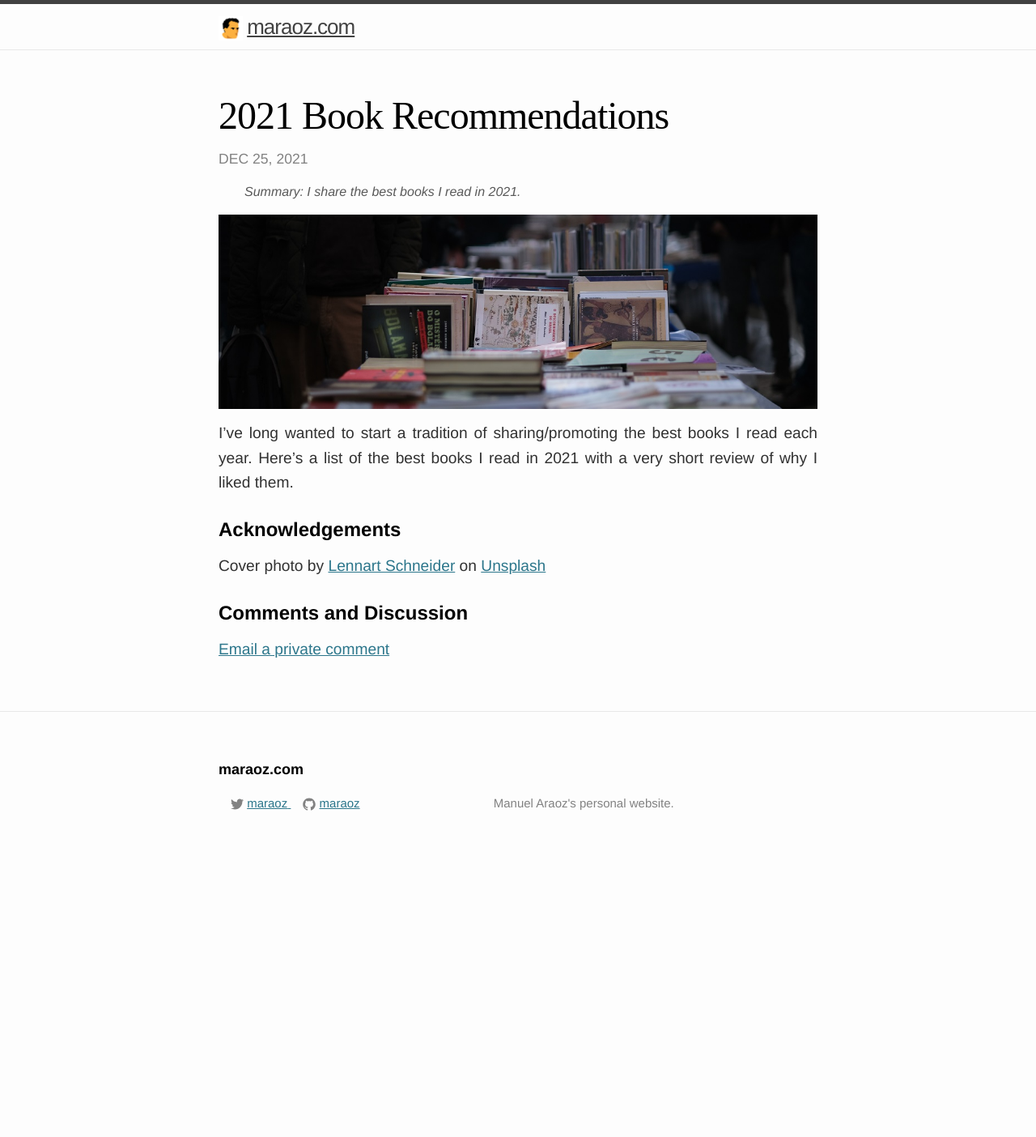
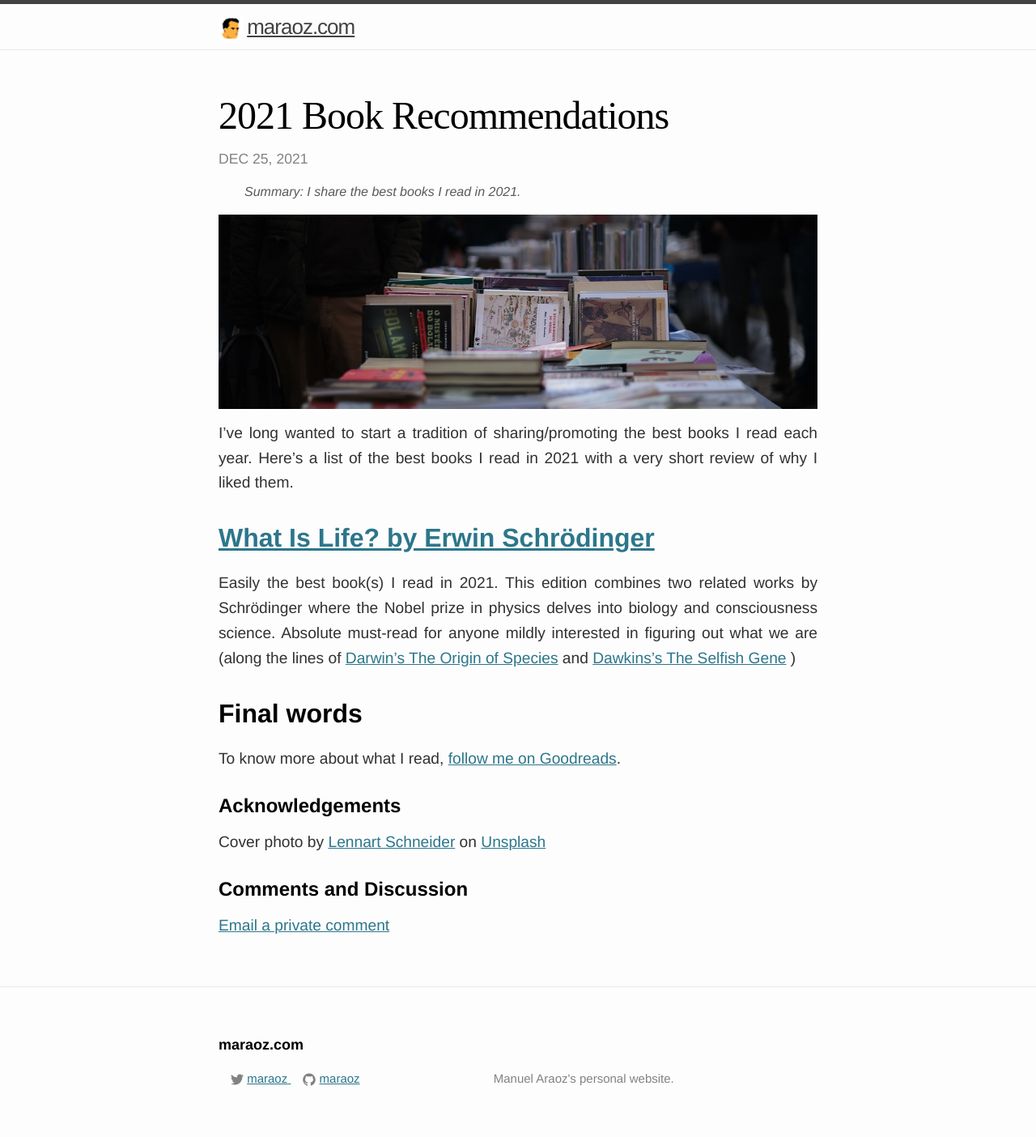
Before and after one commit to tobyornottobe/maraoz.github.io, a Jekyll site: the page built from _posts/2021-12-25-books-2021.md, in a window 1280 px wide. Shown: the whole page at 81% size. Built offline with Jekyll 4.4.1, drawn with Linux system fonts in a browser that asks for light colours; before the commit the page ends 1064 px from its top, so only the background shows below that.

Commit message:
Update 2021-12-25-books-2021.md

```diff
--- a/_posts/2021-12-25-books-2021.md
+++ b/_posts/2021-12-25-books-2021.md
@@ -12,7 +12,14 @@ draft: true
 
 I've long wanted to start a tradition of sharing/promoting the best books I read each year. Here's a list of the best books I read in 2021 with a very short review of why I liked them.
 
+## [What Is Life? by Erwin Schrödinger](https://www.goodreads.com/book/show/162780.What_Is_Life_with_Mind_and_Matter_and_Autobiographical_Sketches)
+Easily the best book(s) I read in 2021. This edition combines two related works by Schrödinger where the Nobel prize in physics delves into biology and consciousness science. Absolute must-read for anyone mildly interested in figuring out what we are (along the lines of [Darwin's The Origin of Species](https://www.goodreads.com/book/show/22463.The_Origin_of_Species) and [Dawkins's The Selfish Gene](https://www.goodreads.com/book/show/61535.The_Selfish_Gene) )
 
+
+
+## Final words
+
+To know more about what I read, [follow me on Goodreads]().
 
 ### Acknowledgements
 Cover photo by <a href="https://unsplash.com/@lennartschneider?utm_source=unsplash&utm_medium=referral&utm_content=creditCopyText">Lennart Schneider</a> on <a href="https://unsplash.com/s/photos/books?utm_source=unsplash&utm_medium=referral&utm_content=creditCopyText">Unsplash</a>
```
